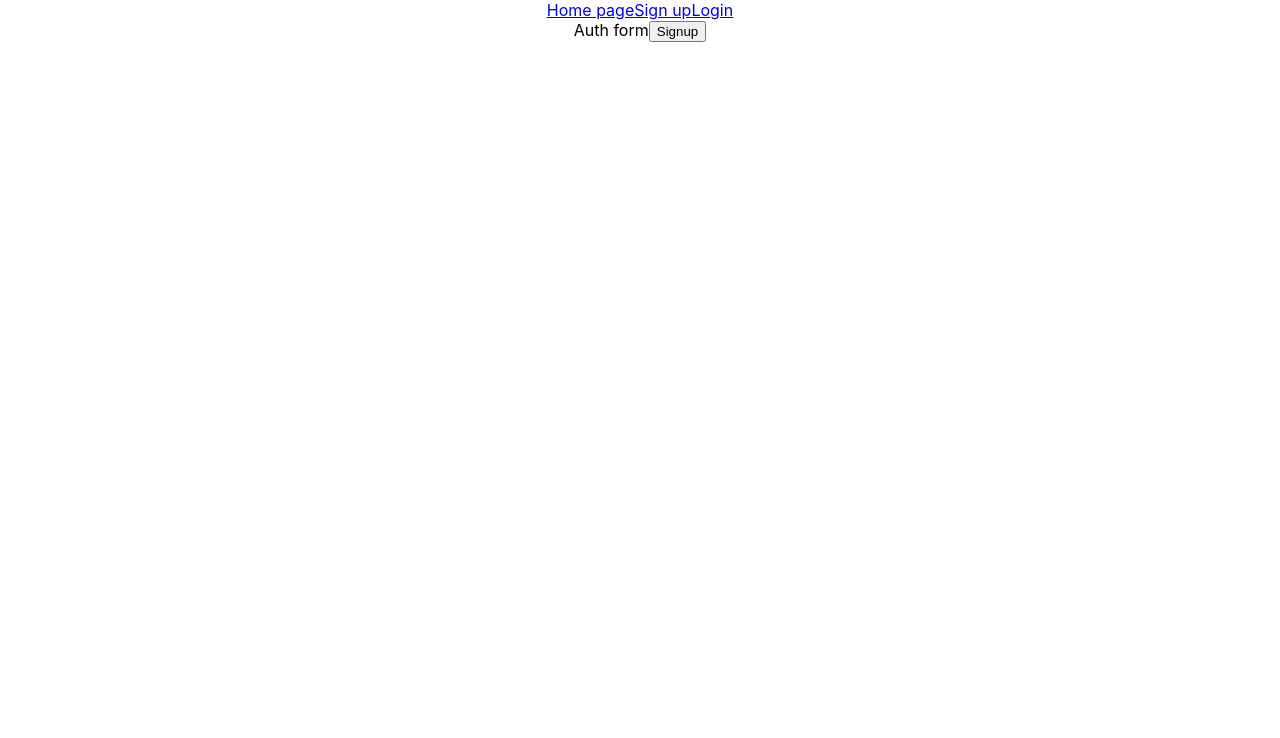
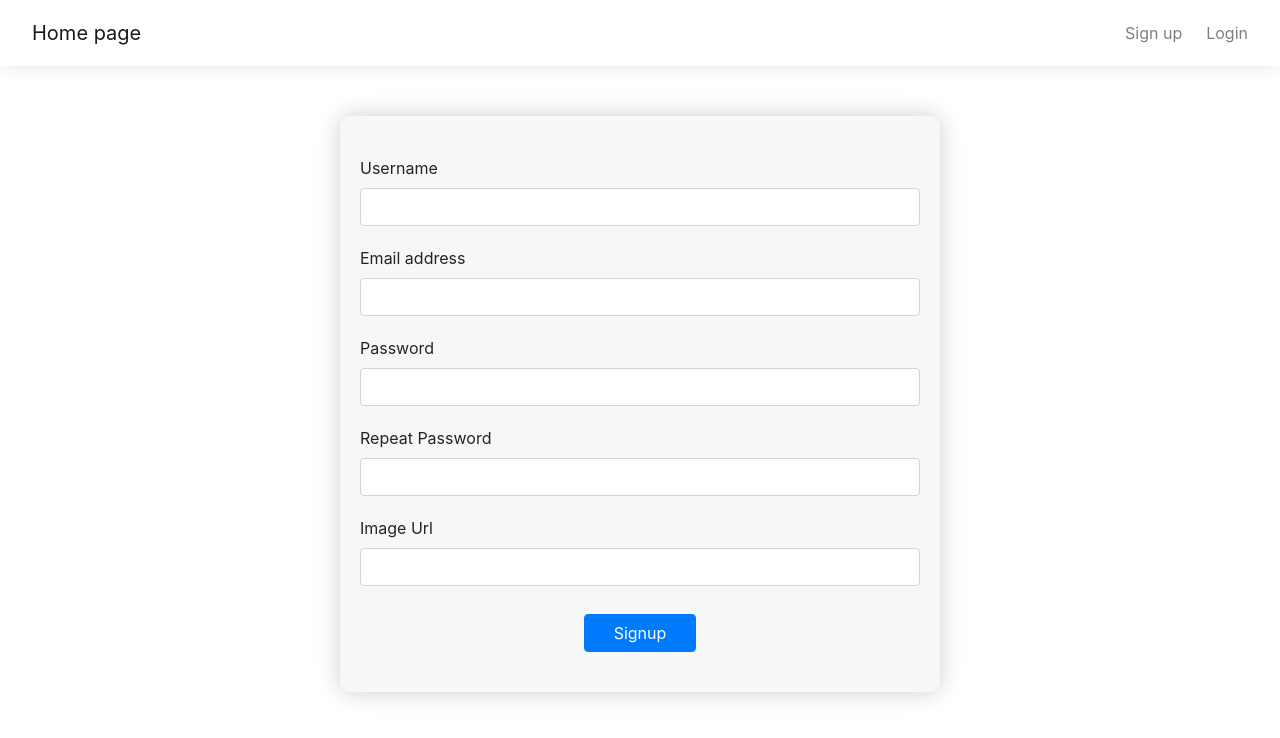
Before and after one commit to VanjaRadovanovic/Marketplace-clone, a React (Create React App) app in the folder client/: page /signup in a window 1280 px wide. Shown: the top 738 px of the page. Built offline with nearby package versions, Linux system fonts and the light colour scheme; no server answers.

Commit message:
Added signin and login forms

```diff
--- a/client/package.json
+++ b/client/package.json
@@ -14,8 +14,10 @@
     "react-router-dom": "^5.2.0",
     "react-scripts": "3.4.1",
     "redux": "^4.0.5",
-    "redux-thunk": "^2.3.0"
+    "redux-thunk": "^2.3.0",
+    "validator": "^13.1.1"
   },
+  "proxy": "http://localhost:3000",
   "scripts": {
     "start": "react-scripts start",
     "build": "react-scripts build",
--- a/client/public/index.html
+++ b/client/public/index.html
@@ -7,6 +7,8 @@
   <meta name="theme-color" content="#000000" />
   <meta name="description" content="Web site created using create-react-app" />
   <link rel="apple-touch-icon" href="%PUBLIC_URL%/logo192.png" />
+  <link rel="stylesheet" href="https://stackpath.bootstrapcdn.com/bootstrap/4.5.2/css/bootstrap.min.css"
+    integrity="sha384-JcKb8q3iqJ61gNV9KGb8thSsNjpSL0n8PARn9HuZOnIxN0hoP+VmmDGMN5t9UJ0Z" crossorigin="anonymous">
   <!--
       manifest.json provides metadata used when your web app is installed on a
       user's mobile device or desktop. See https://developers.google.com/web/fundamentals/web-app-manifest/
--- /dev/null
+++ b/client/src/components/AuthForm.css
@@ -0,0 +1,34 @@
+.auth-form{
+  width: 600px;
+  background-color: rgba(0, 0, 0, .03);
+  padding: 40px 20px;
+  border-radius: 10px;
+  box-shadow: 0 0 25px rgba(0, 0, 0, .2);
+}
+
+.auth-form-container{
+  display: flex;
+  justify-content: center;
+  margin-top: 50px;
+}
+
+.auth-form small{
+  text-align: start;
+}
+
+.form-group{
+  display: grid;
+}
+
+.form-group label{
+  justify-self: start;
+}
+
+#auth-submit{
+  width: 20%;
+  min-width: 80px;
+}
+
+.auth-form small{
+  color: red !important;
+}
--- a/client/src/components/AuthForm.js
+++ b/client/src/components/AuthForm.js
@@ -1,10 +1,134 @@
-import React from 'react'
+import React, { useState, useEffect, useCallback } from 'react';
+import './AuthForm.css';
+import IsEmail from 'validator/lib/isEmail';
+import axios from 'axios';
 
 function AuthForm(props) {
+
+  const [formData, setFormData] = useState({});
+  const [errMessages, setErrMessages] = useState({});
+  const [errOutline, setErrOutline] = useState({})
+
+  useEffect(() => {
+
+    const fetchData = async () => {
+      try {
+        let results = await axios.get('http://localhost:4000/api/posts', {
+          method: 'GET',
+          mode: 'cors',
+          headers: { 'Access-Control-Allow-Origin': true },
+        });
+        console.log(results.data)
+      } catch (error) {
+        console.log(error, 'error')
+      }
+    }
+
+    setFormData({ email: '', password: '' });
+    setErrOutline({});
+    setErrMessages({});
+    fetchData();
+  }, [props.signup]);
+
+
+
+  const passwordsDontMach = () => {
+    setErrMessages({ ...errMessages, password: "Passwords don't match", repeatPassword: "Passwords don't match" });
+    setErrOutline({ ...errOutline, password: 'is-invalid', repeatPassword: 'is-invalid' });
+  }
+
+  const handleSubmit = (e) => {
+    e.preventDefault();
+    let data;
+    if (props.signup) {
+      if (formData.password !== formData.repeatPassword) return passwordsDontMach();
+      data = formData;
+    } else {
+      data = {
+        email: formData.email,
+        password: formData.password
+      }
+    }
+    console.log(data);
+    setFormData({ username: '', email: '', password: '', repeatPassword: '', imageUrl: '' });
+    setErrOutline({});
+    setErrMessages({});
+  }
+
+  const emailOnChange = (e) => {
+    let email = e.target.value
+    setFormData({ ...formData, email: e.target.value });
+    if (!IsEmail(email) && email) {
+      setErrMessages({ ...errMessages, email: 'This email is not valid' });
+      setErrOutline({ ...errOutline, email: 'is-invalid' });
+      return
+    } else if (IsEmail(email)) {
+      setErrMessages({ ...errMessages, email: '' });
+      setErrOutline({ ...errOutline, email: 'is-valid' });
+      return
+    }
+    setErrMessages({ ...setErrMessages, email: '' });
+    setErrOutline({ ...errOutline, email: '' });
+  }
+
+  const changingRepeatPasswords = (e) => {
+    let pass = e.target.value;
+    setFormData({ ...formData, repeatPassword: e.target.value });
+    if (pass === '') {
+      setErrMessages({ ...errMessages, password: '', repeatPassword: '' });
+      setErrOutline({ ...errOutline, password: '', repeatPassword: '' });
+      return
+    }
+    if (formData.password === pass) {
+      setErrMessages({ ...errMessages, password: '', repeatPassword: '' });
+      setErrOutline({ ...errOutline, password: 'is-valid', repeatPassword: 'is-valid' });
+      return
+    }
+    passwordsDontMach();
+  }
+
+  const changingPassword = (e) => {
+    setFormData({ ...formData, password: e.target.value, repeatPassword: '' });
+    setErrMessages({ ...errMessages, password: '', repeatPassword: '' });
+    setErrOutline({ ...errOutline, password: '', repeatPassword: '' });
+  }
+
   return (
-    <div>
-      Auth form
-      <button>{props.buttonText}</button>
+    <div className="auth-form-container">
+      <form className="auth-form" onSubmit={handleSubmit}>
+        {props.signup ? (
+          <div className="form-group">
+            <label htmlFor="username-label">Username</label>
+            <input type="text" className={`form-control ${errOutline.username}`} id="username-label" value={formData.username} onChange={e => setFormData({ ...formData, username: e.target.value })} />
+            <small id="usernameHelp" className="form-text text-muted">{errMessages.username}</small>
+          </div>
+        ) : null}
+        <div className="form-group">
+          <label htmlFor="email-label">Email address</label>
+          <input type="email" className={`form-control ${errOutline.email}`} id="email-label" aria-describedby="emailHelp" value={formData.email} onChange={emailOnChange} />
+          <small id="emailHelp" className="form-text text-muted">{errMessages.email}</small>
+        </div>
+        <div className="form-group">
+          <label htmlFor="password-label">Password</label>
+          <input type="password" className={`form-control ${errOutline.password}`} id="password-label" value={formData.password} onChange={e => changingPassword(e)} />
+          <small id="passwordHelp" className="form-text text-muted">{errMessages.password}</small>
+        </div>
+        {props.signup ? (
+          <>
+            <div className="form-group">
+              <label htmlFor="password-label">Repeat Password</label>
+              <input type="password" className={`form-control ${errOutline.repeatPassword}`} id="password-label" value={formData.repeatPassword} onChange={e => changingRepeatPasswords(e)} />
+              <small id="emailHelp" className="form-text text-muted">{errMessages.repeatPassword}</small>
+            </div>
+            <div className="form-group">
+              <label htmlFor="imageUrl-label">Image Url</label>
+              <input type="text" className="form-control" id="imageUrl-label" value={formData.imageUrl} onChange={e => setFormData({ ...formData, imageUrl: e.target.value })} />
+              <small id="imageUrlHelp" className="form-text text-muted"> </small>
+            </div>
+          </>
+        ) : null}
+        <button id="auth-submit" type="submit" className="btn btn-primary mt-2">{props.buttonText}</button>
+      </form>
     </div>
   )
 }
--- a/client/src/containers/Main.js
+++ b/client/src/containers/Main.js
@@ -8,8 +8,8 @@ function Main() {
     <div>
       <Switch>
         <Route exact path='/' render={props => <Homepage {...props} />} />
-        <Route path="/signup" render={props => <AuthForm buttonText="Signup" {...props} />} />
-        <Route path="/signin" render={props => <AuthForm buttonText="Log in" {...props} />} />
+        <Route path="/signup" render={props => <AuthForm buttonText="Signup" signup={true} {...props} />} />
+        <Route path="/signin" render={props => <AuthForm buttonText="Log in" signup={false} {...props} />} />
       </Switch>
     </div>
   )
--- /dev/null
+++ b/client/src/containers/Navbar.css
@@ -0,0 +1,8 @@
+.navbar{
+  padding: 0.8rem 2rem;
+  box-shadow: 0 0 18px rgba(0, 0, 0, .1) !important;
+}
+
+.bg-light{
+  background-color: #FFFFFF !important;
+}
--- a/client/src/containers/Navbar.js
+++ b/client/src/containers/Navbar.js
@@ -1,21 +1,25 @@
 import React from 'react';
 import { Link } from 'react-router-dom';
-import { connect } from 'react-redux';
+import './Navbar.css';
 
 export default function Navbar() {
   return (
-    <nav>
-      <div>
-        <Link to="/">
+    <nav className="navbar sticky-top navbar-light bg-light pad2">
+      <Link to="/" className="navbar-brand">
         Home page
       </Link>
-        <Link to="/signup">
+      <ul className="navbar-nav flex-row">
+        <li className="nav-item mr-4">
+          <Link className="nav-link" to="/signup">
             Sign up
           </Link>
-        <Link to="/signin">
+        </li>
+        <li className="nav-item">
+          <Link className="nav-link" to="/signin">
             Login
           </Link>
-      </div>
+        </li>
+      </ul>
     </nav>
   )
 }
--- a/client/src/store/actions/auth.js
+++ b/client/src/store/actions/auth.js
@@ -7,3 +7,7 @@ export function setCurrentUser(user) {
     user
   }
 }
+
+export function authUser(type, userData) {
+
+}
```
Also changed, not shown: 2 other files (tests, documents, lock files or other folders). Lines whose indentation alone changed are shown as unchanged.
